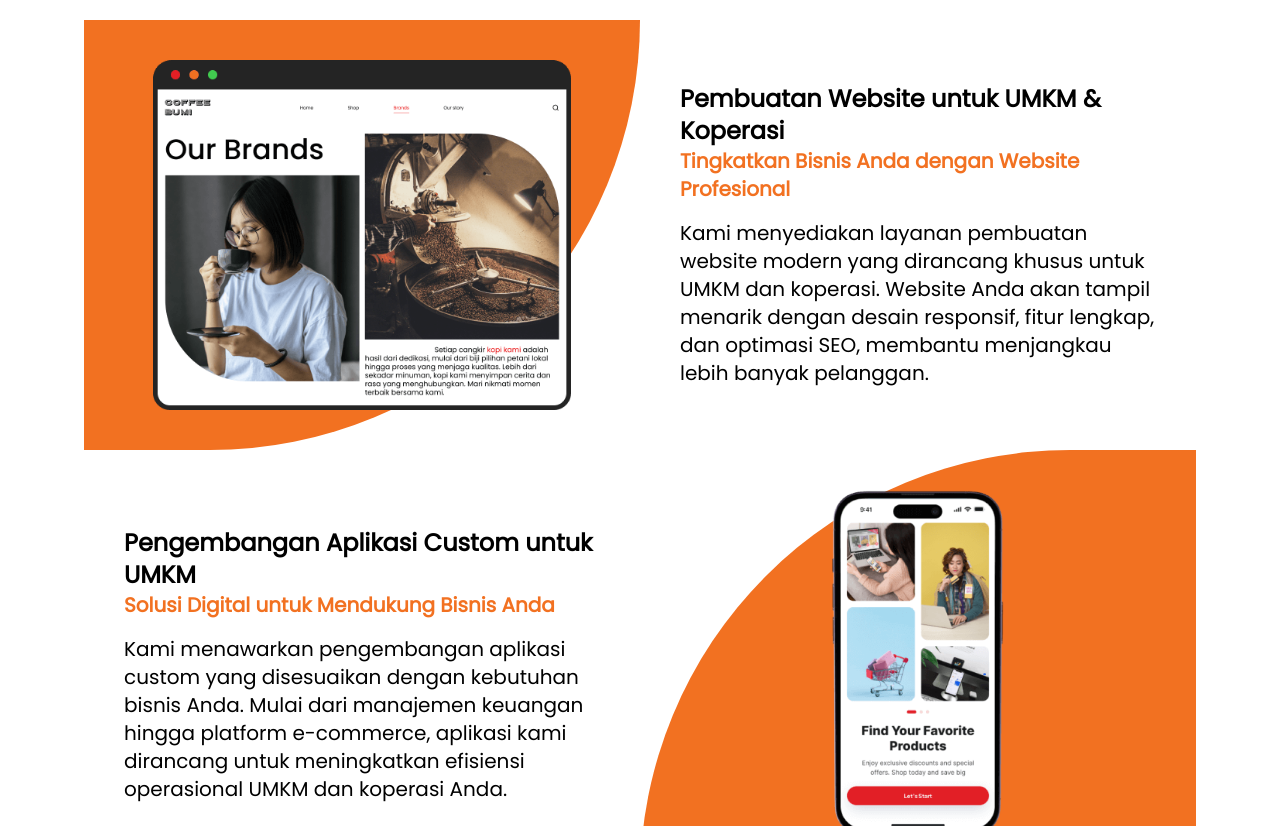
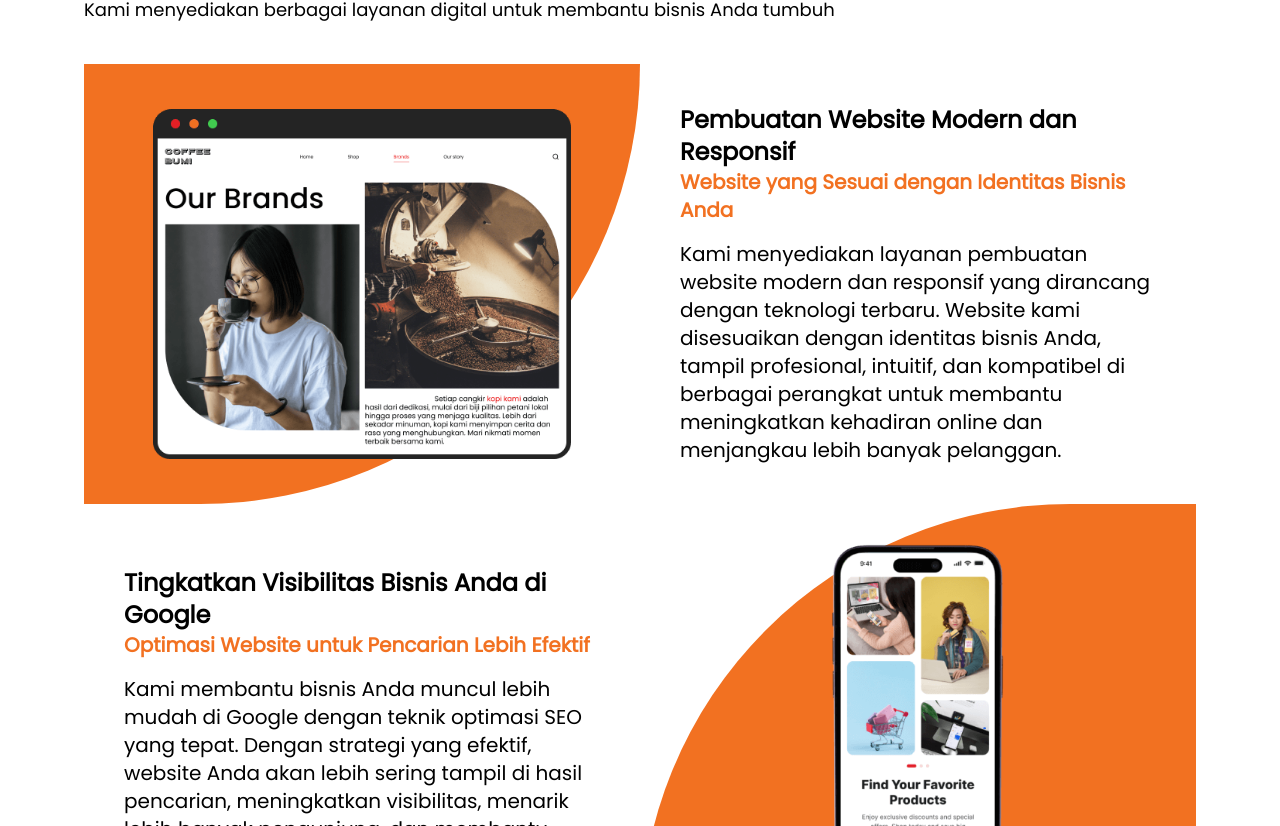
Before and after one commit to riddsep/angkasa-digital, a React (Vite) app: page / in a window 1280 px wide. Shown: the part 1514-2340 px from the top of the page. Built offline with nearby package versions, Linux system fonts and the light colour scheme.

Commit message:
feat: content writing

```diff
--- a/src/components/Service.jsx
+++ b/src/components/Service.jsx
@@ -4,7 +4,11 @@ const Service = ({ serviceRef }) => {
       className="mx-auto my-16 px-5 lg:my-[120px] lg:w-[90%]"
       ref={serviceRef}
     >
-      <h1 className="mb-10 font-poppins-500 text-clamp-3">Layanan Kami</h1>
+      <h1 className="mb-4 font-poppins-500 text-clamp-3">Layanan Kami</h1>
+      <p className="mb-10 lg:text-lg">
+        Kami menyediakan berbagai layanan digital untuk membantu bisnis Anda
+        tumbuh
+      </p>
       <div className="grid grid-cols-1 gap-5 sm:grid-cols-2 sm:gap-0">
         <div className="flex h-full items-center justify-center rounded-br-full bg-[#F27121] p-5 lg:py-10">
           <img
@@ -15,31 +19,33 @@ const Service = ({ serviceRef }) => {
         </div>
         <div className="flex flex-col justify-center rounded border border-black p-5 sm:border-0 lg:p-10">
           <h1 className="font-bold lg:text-2xl">
-            Pembuatan Website untuk UMKM & Koperasi
+            Pembuatan Website Modern dan Responsif
           </h1>
           <h3 className="mb-4 font-semibold text-[#F27121] lg:text-xl">
-            Tingkatkan Bisnis Anda dengan Website Profesional
+            Website yang Sesuai dengan Identitas Bisnis Anda
           </h3>
           <p className="lg:text-xl">
-            Kami menyediakan layanan pembuatan website modern yang dirancang
-            khusus untuk UMKM dan koperasi. Website Anda akan tampil menarik
-            dengan desain responsif, fitur lengkap, dan optimasi SEO, membantu
-            menjangkau lebih banyak pelanggan.
+            Kami menyediakan layanan pembuatan website modern dan responsif yang
+            dirancang dengan teknologi terbaru. Website kami disesuaikan dengan
+            identitas bisnis Anda, tampil profesional, intuitif, dan kompatibel
+            di berbagai perangkat untuk membantu meningkatkan kehadiran online
+            dan menjangkau lebih banyak pelanggan.
           </p>
         </div>
 
         <div className="flex flex-col justify-center rounded border border-black p-5 sm:border-0 lg:p-10">
           <h1 className="font-bold lg:text-2xl">
-            Pengembangan Aplikasi Custom untuk UMKM
+            Tingkatkan Visibilitas Bisnis Anda di Google
           </h1>
           <h3 className="mb-4 font-semibold text-[#F27121] lg:text-xl">
-            Solusi Digital untuk Mendukung Bisnis Anda
+            Optimasi Website untuk Pencarian Lebih Efektif
           </h3>
           <p className="font-normal lg:text-xl">
-            Kami menawarkan pengembangan aplikasi custom yang disesuaikan dengan
-            kebutuhan bisnis Anda. Mulai dari manajemen keuangan hingga platform
-            e-commerce, aplikasi kami dirancang untuk meningkatkan efisiensi
-            operasional UMKM dan koperasi Anda.
+            Kami membantu bisnis Anda muncul lebih mudah di Google dengan teknik
+            optimasi SEO yang tepat. Dengan strategi yang efektif, website Anda
+            akan lebih sering tampil di hasil pencarian, meningkatkan
+            visibilitas, menarik lebih banyak pengunjung, dan membantu
+            pertumbuhan bisnis secara online.
           </p>
         </div>
         <div className="flex h-full items-center justify-center rounded-tl-full bg-[#F27121] p-5 lg:py-10">
```
